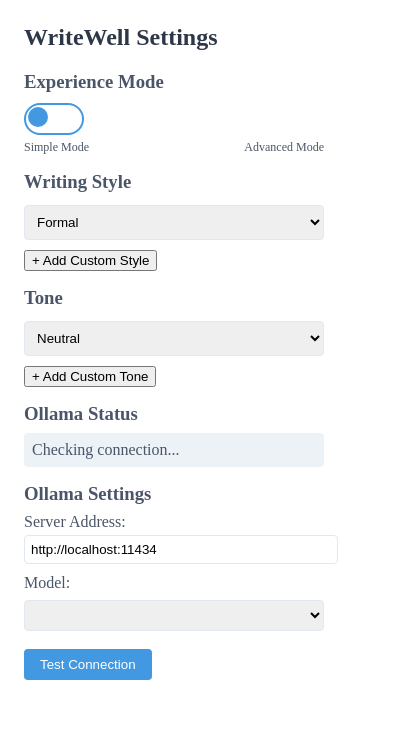
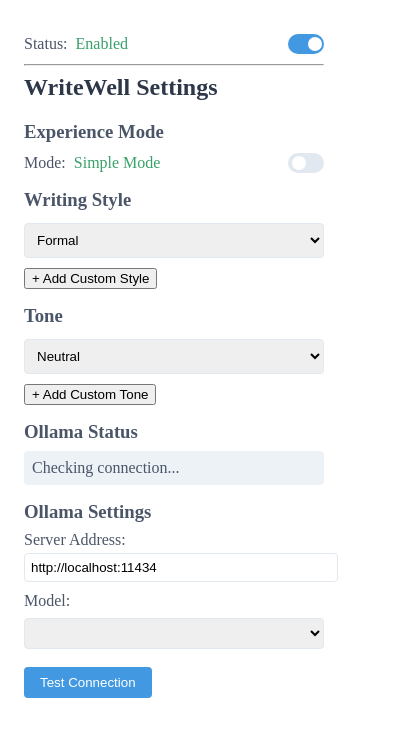
Before and after one commit to CharlesWong/WordSmith, a browser extension: page popup/popup.html in a window 400 px wide. Drawn offline with Linux system fonts and the light colour scheme.

Commit message:
Supported the enable toggle.

```diff
--- a/popup/popup.css
+++ b/popup/popup.css
@@ -146,56 +146,68 @@
 }
 
 /* Toggle switch styles */
-.mode-toggle {
-  position: relative;
+.toggle-container {
+  display: flex;
+  align-items: center;
   margin: 10px 0;
+  gap: 8px;
 }
 
-.toggle-checkbox {
-  display: none;
+.status-text {
+  color: #4a5568;
+  font-weight: 500;
 }
 
-.toggle-label {
-  display: block;
-  overflow: hidden;
-  cursor: pointer;
-  border: 2px solid #4299e1;
-  border-radius: 20px;
-  width: 56px;
-  height: 28px;
+.enabled {
+  color: #38a169;
 }
 
-.toggle-inner {
-  display: block;
-  width: 200%;
-  margin-left: -100%;
-  transition: margin 0.3s ease-in-out;
+.disabled {
+  color: #e53e3e;
 }
 
-.toggle-checkbox:checked + .toggle-label .toggle-inner {
-  margin-left: 0;
+.simple-switch {
+  position: relative;
+  display: inline-block;
+  width: 36px;
+  height: 20px;
+  margin-left: auto;
 }
 
-.toggle-switch {
-  display: block;
-  width: 20px;
-  height: 20px;
-  background: #4299e1;
-  position: absolute;
-  top: 4px;
-  left: 4px;
-  border-radius: 50%;
-  transition: all 0.3s ease-in-out;
+.simple-switch input {
+  opacity: 0;
+  width: 0;
+  height: 0;
 }
 
-.toggle-checkbox:checked + .toggle-label .toggle-switch {
-  left: 32px;
+.switch-slider {
+  position: absolute;
+  cursor: pointer;
+  top: 0;
+  left: 0;
+  right: 0;
+  bottom: 0;
+  background-color: #e2e8f0;
+  transition: .4s;
+  border-radius: 24px;
 }
 
-.mode-description {
-  display: flex;
-  justify-content: space-between;
-  margin-top: 5px;
-  font-size: 12px;
-  color: #4a5568;
+.switch-slider:before {
+  position: absolute;
+  content: "";
+  height: 14px;
+  width: 14px;
+  left: 4px;
+  bottom: 3px;
+  background-color: white;
+  transition: .4s;
+  border-radius: 50%;
 }
+
+input:checked + .switch-slider {
+  background-color: #4299e1;
+}
+
+input:checked + .switch-slider:before {
+  transform: translateX(16px);
+}
--- a/popup/popup.html
+++ b/popup/popup.html
@@ -6,20 +6,26 @@
 </head>
 <body>
   <div class="container">
+    <div class="toggle-container">
+      <span class="status-text">Status:</span>
+      <span id="enabledStatus" class="enabled">Enabled</span>
+      <label class="simple-switch">
+        <input type="checkbox" id="extensionEnabled" checked>
+        <span class="switch-slider"></span>
+      </label>
+    </div>
+    <hr>
     <h2>WriteWell Settings</h2>
 
     <div class="section">
       <h3>Experience Mode</h3>
-      <div class="mode-toggle">
-        <input type="checkbox" id="experienceMode" class="toggle-checkbox">
-        <label for="experienceMode" class="toggle-label">
-          <span class="toggle-inner"></span>
-          <span class="toggle-switch"></span>
+      <div class="toggle-container">
+        <span class="status-text">Mode:</span>
+        <span id="modeStatus" class="enabled">Simple Mode</span>
+        <label class="simple-switch">
+          <input type="checkbox" id="experienceMode">
+          <span class="switch-slider"></span>
         </label>
-        <div class="mode-description">
-          <span class="simple-mode">Simple Mode</span>
-          <span class="advanced-mode">Advanced Mode</span>
-        </div>
       </div>
     </div>
 
--- a/popup/popup.js
+++ b/popup/popup.js
@@ -4,17 +4,49 @@
   tone: 'neutral',
   ollamaAddress: 'http://localhost:11434',
   ollamaModel: 'llama2',
-  simpleMode: true  // Default to simple mode
+  simpleMode: true,  // Default to simple mode
+  enabled: true  // Default to enabled
 };
 
 // Load saved preferences from local storage using the "grammarSettings" key
 chrome.storage.local.get(['grammarSettings'], (result) => {
-  const settings = { ...DEFAULT_SETTINGS, ...result.grammarSettings };
+  // Ensure we have valid settings object
+  const currentSettings = result.grammarSettings || {};
+  const settings = {
+    ...DEFAULT_SETTINGS,
+    ...currentSettings
+  };
+
+  // Initialize all UI elements with settings
   document.getElementById('style').value = settings.style;
   document.getElementById('tone').value = settings.tone;
   document.getElementById('ollamaAddress').value = settings.ollamaAddress;
   document.getElementById('ollamaModel').value = settings.ollamaModel;
   document.getElementById('experienceMode').checked = !settings.simpleMode;
+  document.getElementById('extensionEnabled').checked = settings.enabled !== false;
+
+  // Set initial mode status text
+  const modeStatusEl = document.getElementById('modeStatus');
+  if (modeStatusEl) {  // Add null check
+    if (!settings.simpleMode) {
+      modeStatusEl.textContent = 'Advanced Mode';
+    } else {
+      modeStatusEl.textContent = 'Simple Mode';
+    }
+    modeStatusEl.className = 'enabled';
+  }
+
+  // Set initial enabled status text
+  const statusEl = document.getElementById('enabledStatus');
+  if (statusEl) {  // Add null check
+    if (settings.enabled !== false) {
+      statusEl.textContent = 'Enabled';
+      statusEl.className = 'enabled';
+    } else {
+      statusEl.textContent = 'Disabled';
+      statusEl.className = 'disabled';
+    }
+  }
 });
 
 // Save preferences on change using updateSettings
@@ -193,6 +225,7 @@
     tone: document.getElementById('tone').value,
     ollamaAddress: document.getElementById('ollamaAddress').value,
     ollamaModel: document.getElementById('ollamaModel').value,
+    enabled: document.getElementById('extensionEnabled').checked,
     ...additionalSettings  // Allow overriding with additional settings
   };
 
@@ -212,6 +245,28 @@
 // Add event listeners for all settings changes
 document.querySelectorAll('select, input').forEach(element => {
   element.addEventListener('change', () => {
+    // Update enabled status text
+    if (element.id === 'extensionEnabled') {
+      const statusEl = document.getElementById('enabledStatus');
+      if (element.checked) {
+        statusEl.textContent = 'Enabled';
+        statusEl.className = 'enabled';
+        // Trigger connection check when enabled
+        checkConnection();
+        // Initialize the extension in content script
+        chrome.tabs.query({ active: true, currentWindow: true }, (tabs) => {
+          if (tabs[0]) {
+            chrome.tabs.sendMessage(tabs[0].id, {
+              type: 'initializeExtension',
+              forceCheck: true  // Add flag to force immediate check
+            });
+          }
+        });
+      } else {
+        statusEl.textContent = 'Disabled';
+        statusEl.className = 'disabled';
+      }
+    }
     saveSettings();
   });
 });
@@ -251,5 +306,15 @@
 
 // Add toggle handler
 document.getElementById('experienceMode').addEventListener('change', (event) => {
+  const statusEl = document.getElementById('modeStatus');
+  if (!statusEl) return;  // Add null check
+
+  if (event.target.checked) {
+    statusEl.textContent = 'Advanced Mode';
+    statusEl.className = 'enabled';
+  } else {
+    statusEl.textContent = 'Simple Mode';
+    statusEl.className = 'enabled';
+  }
   saveSettings({ simpleMode: !event.target.checked });
 });
```
Also changed, not shown: content.js (+48 -22 lines).
